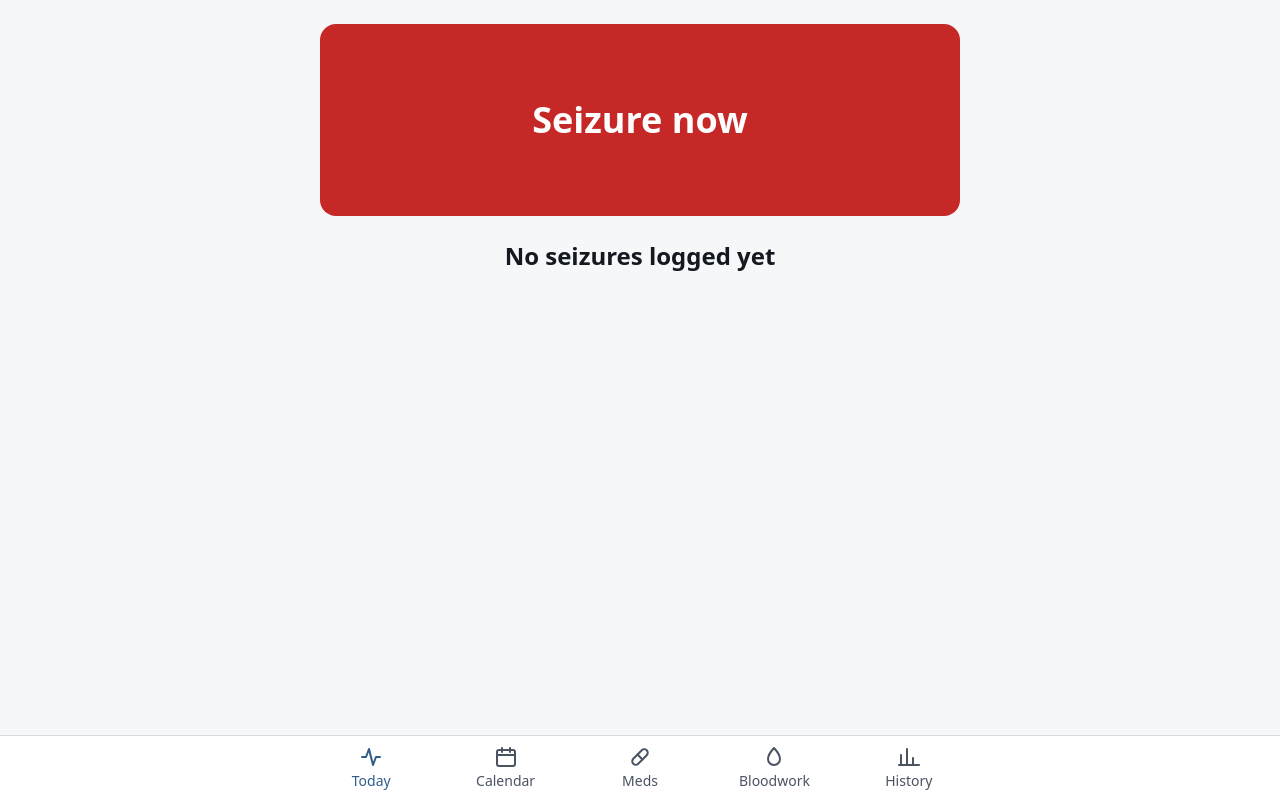
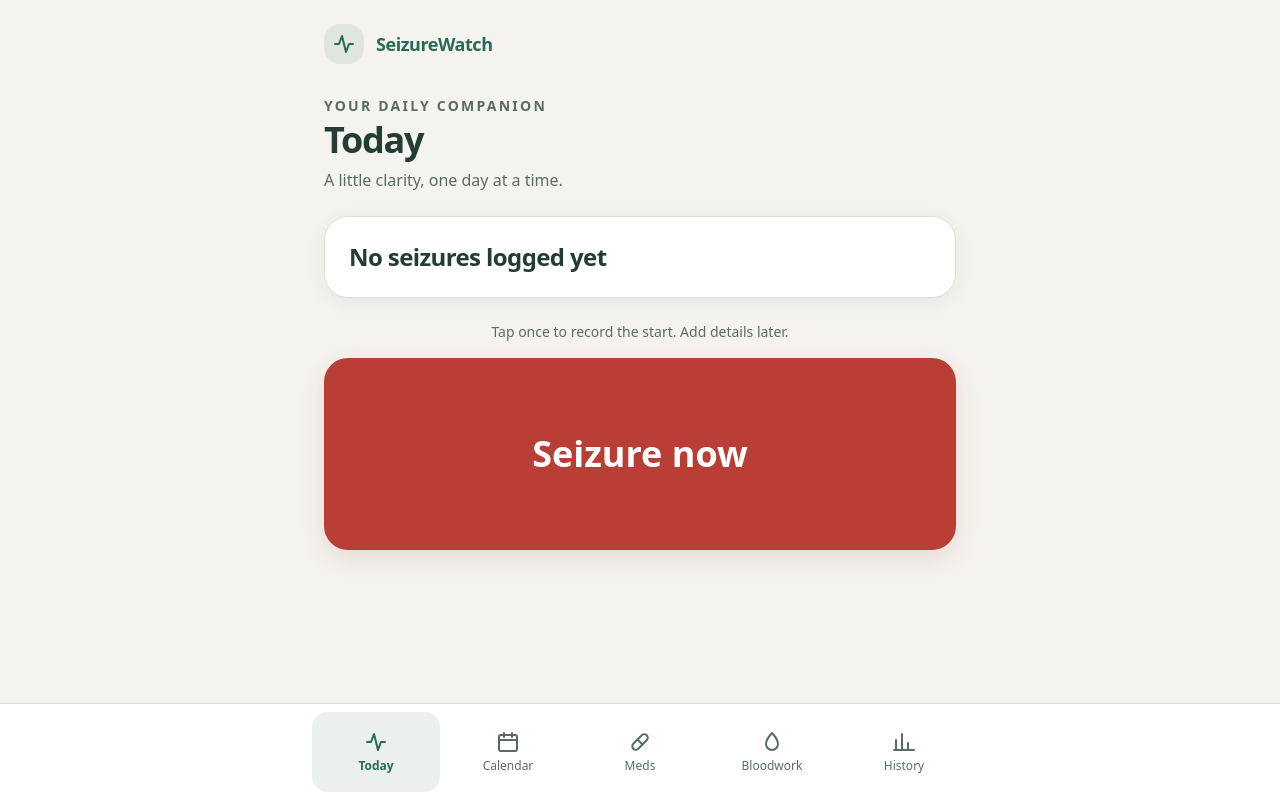
Before and after one commit to zalee49/seizurewatch, a Next.js app: page / in a window 1280 px wide. Built offline with nearby package versions, Linux system fonts and the light colour scheme; no server answers; the database is empty.

Commit message:
V2.2 fix (U1–U5): refine visual design and close UI review

```diff
--- a/src/app/apple-icon.tsx
+++ b/src/app/apple-icon.tsx
@@ -13,7 +13,7 @@ export default function AppleIcon() {
           display: "flex",
           alignItems: "center",
           justifyContent: "center",
-          background: "#2f5d8a",
+          background: "#286957",
           borderRadius: "0",
         }}
       >
--- a/src/app/globals.css
+++ b/src/app/globals.css
@@ -1,24 +1,24 @@
 @import "tailwindcss";
 
 :root {
-  --sw-background: #f6f7f9;
+  --sw-background: #f5f3ee;
   --sw-surface: #ffffff;
-  --sw-border: #d5d9e0;
-  --sw-foreground: #14181f;
-  --sw-muted: #4a5361;
-  --sw-brand: #2f5d8a;
-  --sw-alert: #c62828;
+  --sw-border: #dedfd7;
+  --sw-foreground: #243c36;
+  --sw-muted: #596b64;
+  --sw-brand: #286957;
+  --sw-alert: #b83e36;
   --sw-alert-foreground: #ffffff;
 }
 
 @media (prefers-color-scheme: dark) {
   :root {
-    --sw-background: #101318;
-    --sw-surface: #1a1f27;
-    --sw-border: #333b47;
-    --sw-foreground: #f1f3f6;
-    --sw-muted: #aab3c0;
-    --sw-brand: #7fb0e0;
+    --sw-background: #121c19;
+    --sw-surface: #1b2924;
+    --sw-border: #36483f;
+    --sw-foreground: #edf2eb;
+    --sw-muted: #afbeb4;
+    --sw-brand: #95cfb7;
     --sw-alert: #ff6b66;
     --sw-alert-foreground: #1a0505;
   }
@@ -34,7 +34,7 @@
   --color-alert: var(--sw-alert);
   --color-alert-foreground: var(--sw-alert-foreground);
   --spacing-tap: 3rem;
-  --spacing-tabbar: 4rem;
+  --spacing-tabbar: 5rem;
 }
 
 html {
@@ -48,3 +48,17 @@ body {
   line-height: 1.5;
   overflow-x: hidden;
 }
+
+button, a { -webkit-tap-highlight-color: transparent; }
+button:not(:disabled), a { touch-action: manipulation; }
+button:not(:disabled) { cursor: pointer; }
+:focus-visible { outline: 3px solid var(--sw-brand); outline-offset: 4px; }
+h1, h2 { letter-spacing: -0.035em; }
+.sw-card { border: 1px solid var(--sw-border); border-radius: 1.5rem; background: var(--sw-surface); box-shadow: 0 4px 20px #132e2410; }
+.sw-action { box-shadow: 0 8px 24px #8c302320; }
+.sw-action:active { transform: translateY(2px); }
+
+/* Keep live controls ahead of the historical summary on smaller phones. */
+main:has([data-compact="true"]) > section[aria-label="Since the last seizure"] { order: 2; }
+main:has([data-compact="true"]) > div:first-child p { display: none; }
+body:has([data-compact="true"]) header { margin-bottom: 1rem; }
--- a/src/app/icon.tsx
+++ b/src/app/icon.tsx
@@ -13,7 +13,7 @@ export default function Icon() {
           display: "flex",
           alignItems: "center",
           justifyContent: "center",
-          background: "#2f5d8a",
+          background: "#286957",
           borderRadius: "96px",
         }}
       >
--- a/src/app/layout.tsx
+++ b/src/app/layout.tsx
@@ -16,8 +16,8 @@ export const metadata: Metadata = {
 export const viewport: Viewport = {
   viewportFit: "cover",
   themeColor: [
-    { media: "(prefers-color-scheme: light)", color: "#f6f7f9" },
-    { media: "(prefers-color-scheme: dark)", color: "#101318" },
+    { media: "(prefers-color-scheme: light)", color: "#f5f3ee" },
+    { media: "(prefers-color-scheme: dark)", color: "#121c19" },
   ],
 };
 
@@ -25,7 +25,13 @@ export default function RootLayout({ children }: LayoutProps<"/">) {
   return (
     <html lang="en">
       <body>
-        <div className="mx-auto min-h-dvh max-w-2xl px-4 pt-6 pb-[calc(var(--spacing-tabbar)+env(safe-area-inset-bottom)+1.5rem)]">
+        <div className="mx-auto min-h-dvh max-w-2xl px-5 pt-[max(1.5rem,env(safe-area-inset-top))] pb-[calc(var(--spacing-tabbar)+env(safe-area-inset-bottom)+1.5rem)]">
+          <header className="mb-8 flex items-center gap-3 text-brand">
+            <span aria-hidden="true" className="flex size-10 items-center justify-center rounded-2xl bg-brand/10">
+              <svg width="24" height="24" viewBox="0 0 24 24" fill="none" stroke="currentColor" strokeWidth="2" strokeLinecap="round" strokeLinejoin="round"><path d="M3 12h4l3-8 4 16 3-8h4" /></svg>
+            </span>
+            <span className="text-lg font-semibold tracking-tight">SeizureWatch</span>
+          </header>
           {children}
         </div>
         <TabBar />
--- a/src/app/manifest.ts
+++ b/src/app/manifest.ts
@@ -7,8 +7,8 @@ export default function manifest(): MetadataRoute.Manifest {
     description: "Track your dog's seizures, medication and bloodwork in one place.",
     start_url: "/",
     display: "standalone",
-    background_color: "#f6f7f9",
-    theme_color: "#2f5d8a",
+    background_color: "#f5f3ee",
+    theme_color: "#286957",
     icons: [{ src: "/icon", sizes: "512x512", type: "image/png" }],
   };
 }
--- a/src/app/page.tsx
+++ b/src/app/page.tsx
@@ -7,7 +7,7 @@ import { formatDate, formatTime } from "@/lib/format";
 import { daysBetween, dayKey, todayKey } from "@/lib/time";
 
 function daysSinceText(days: number): string {
-  if (days <= 0) return "Today";
+  if (days <= 0) return "Last seizure was today";
   if (days === 1) return "1 day since last seizure";
   return `${days} days since last seizure`;
 }
@@ -19,24 +19,25 @@ async function HomeContent() {
 
   return (
     <>
+      <section aria-label="Since the last seizure" className="sw-card p-6">
+        {last ? (
+          <>
+            <p className="text-2xl font-semibold tracking-tight">
+              {daysSinceText(daysBetween(dayKey(last.startedAt), todayKey()))}
+            </p>
+            <p className="mt-2 text-base text-muted">
+              Last seizure {formatDate(last.startedAt)}, {formatTime(last.startedAt)}
+            </p>
+          </>
+        ) : (
+          <p className="text-2xl font-semibold tracking-tight">No seizures logged yet</p>
+        )}
+      </section>
       <SeizureButton
         active={active ? { id: active.id, startedAt: active.startedAt } : null}
         last={last ? { id: last.id, startedAt: last.startedAt, endedAt: last.endedAt } : null}
       />
-      <section aria-label="Since the last seizure" className="text-center">
-        {last ? (
-          <>
-            <p className="text-2xl font-semibold">
-              {daysSinceText(daysBetween(dayKey(last.startedAt), todayKey()))}
-            </p>
-            <p className="text-lg text-muted">
-              Last seizure {formatDate(last.startedAt)}, {formatTime(last.startedAt)}
-            </p>
-          </>
-        ) : (
-          <p className="text-2xl font-semibold">No seizures logged yet</p>
-        )}
-      </section>
+
     </>
   );
 }
@@ -45,8 +46,8 @@ async function HomeContent() {
 export default function HomePage() {
   return (
     <main className="flex flex-col gap-6">
-      <h1 className="sr-only">Today</h1>
-      <Suspense fallback={<p className="text-center text-lg text-muted">Loading…</p>}>
+      <div><p className="mb-1 text-sm font-semibold uppercase tracking-[0.16em] text-muted">Your daily companion</p><h1 className="text-4xl font-semibold">Today</h1><p className="mt-2 text-muted">A little clarity, one day at a time.</p></div>
+      <Suspense fallback={<p className="text-center mt-2 text-base text-muted">Loading…</p>}>
         <HomeContent />
       </Suspense>
     </main>
--- a/src/components/SeizureButton.tsx
+++ b/src/components/SeizureButton.tsx
@@ -149,14 +149,14 @@ export default function SeizureButton({
 
   if (confirming) {
     return (
-      <section aria-label="Confirm new seizure" className="flex flex-col gap-4">
+      <section aria-label="Confirm new seizure" data-compact="true" className="flex flex-col gap-4">
         <p className="text-2xl font-semibold">End the current one and start a new one?</p>
         <button
           type="button"
           onClick={confirmNew}
-          className="min-h-24 w-full rounded-2xl bg-alert text-3xl font-bold text-alert-foreground"
+          className="min-h-24 w-full rounded-2xl bg-alert px-4 text-2xl font-bold text-alert-foreground"
         >
-          Yes
+          Start a new seizure
         </button>
         <button
           type="button"
@@ -173,24 +173,24 @@ export default function SeizureButton({
     saving === "start"
       ? "Saving…"
       : problem?.canRetry && problem.where === "start"
-        ? RETRY_MESSAGE
+        ? "Retry saving start"
         : "Seizure now";
   const stopLabel =
     saving === "stop"
       ? "Saving…"
       : problem?.canRetry && problem.where === "stop"
-        ? RETRY_MESSAGE
+        ? "Retry saving stop"
         : "Stopped";
 
   return (
-    <section aria-label="Log a seizure" className="flex flex-col gap-4">
+    <section aria-label="Log a seizure" data-compact={shown !== null} className="flex flex-col gap-4">
       {isActive && shown && (
-        <div className="rounded-2xl border-2 border-alert bg-surface p-4 text-center">
+        <div className="rounded-3xl border-2 border-alert bg-surface p-4 text-center">
           <p className="text-lg font-medium text-muted">Seizure in progress</p>
           <p className="text-7xl font-bold tabular-nums" aria-live="off">
             {seconds === null ? "--:--" : formatTimer(seconds - Math.floor(shown.startedAt.getTime() / 1000))}
           </p>
-          <p className="text-lg text-muted">
+          <p role="status" className="text-lg text-muted">
             {shown.saved ? "Saved" : "Started"} {formatTime(shown.startedAt)}
           </p>
         </div>
@@ -201,14 +201,14 @@ export default function SeizureButton({
           type="button"
           onClick={tapStopped}
           disabled={saving !== null}
-          className="min-h-40 w-full rounded-2xl bg-foreground text-4xl font-bold text-background disabled:opacity-60"
+          className="min-h-32 w-full rounded-2xl bg-foreground text-4xl font-bold text-background disabled:opacity-60"
         >
           {stopLabel}
         </button>
       )}
 
       {shown && shown.endedAt && (
-        <div className="rounded-2xl border-2 border-border bg-surface p-4 text-center">
+        <div className="sw-card p-6 text-center">
           <p className="text-lg font-medium text-muted">Last one lasted</p>
           <p className="text-4xl font-bold">
             {formatDuration((shown.endedAt.getTime() - shown.startedAt.getTime()) / 1000)}
@@ -222,11 +222,12 @@ export default function SeizureButton({
         </div>
       )}
 
+      {!isActive && <p className="text-center text-sm text-muted">Tap once to record the start. Add details later.</p>}
       <button
         type="button"
         onClick={tapSeizureNow}
         disabled={saving !== null}
-        className={`w-full rounded-2xl bg-alert font-bold text-alert-foreground disabled:opacity-60 ${
+        className={`sw-action w-full rounded-3xl bg-alert font-bold text-alert-foreground disabled:opacity-60 ${
           isActive ? "min-h-20 text-2xl" : "min-h-48 text-4xl"
         }`}
       >
--- a/src/components/TabBar.tsx
+++ b/src/components/TabBar.tsx
@@ -78,9 +78,9 @@ export default function TabBar() {
   return (
     <nav
       aria-label="Sections"
-      className="fixed inset-x-0 bottom-0 z-10 border-t border-border bg-surface pb-[env(safe-area-inset-bottom)]"
+      className="fixed inset-x-0 bottom-0 z-10 border-t border-border bg-surface/95 backdrop-blur-xl pb-[env(safe-area-inset-bottom)]"
     >
-      <ul className="mx-auto flex max-w-2xl">
+      <ul className="mx-auto flex max-w-2xl gap-1 px-2 py-2">
         {tabs.map((tab) => {
           const isActive =
             tab.href === "/" ? pathname === "/" : pathname.startsWith(tab.href);
@@ -89,8 +89,8 @@ export default function TabBar() {
               <Link
                 href={tab.href}
                 aria-current={isActive ? "page" : undefined}
-                className={`flex min-h-tabbar flex-col items-center justify-center gap-0.5 text-sm font-medium ${
-                  isActive ? "text-brand" : "text-muted"
+                className={`flex min-h-tabbar flex-col items-center justify-center gap-1 rounded-2xl text-xs font-medium ${
+                  isActive ? "bg-brand/10 font-semibold text-brand" : "text-muted"
                 }`}
               >
                 {tab.icon}
```
Also changed, not shown: Roadmap/v1.md (+3 -1 lines), 7 other files (tests, documents, lock files or other folders).
